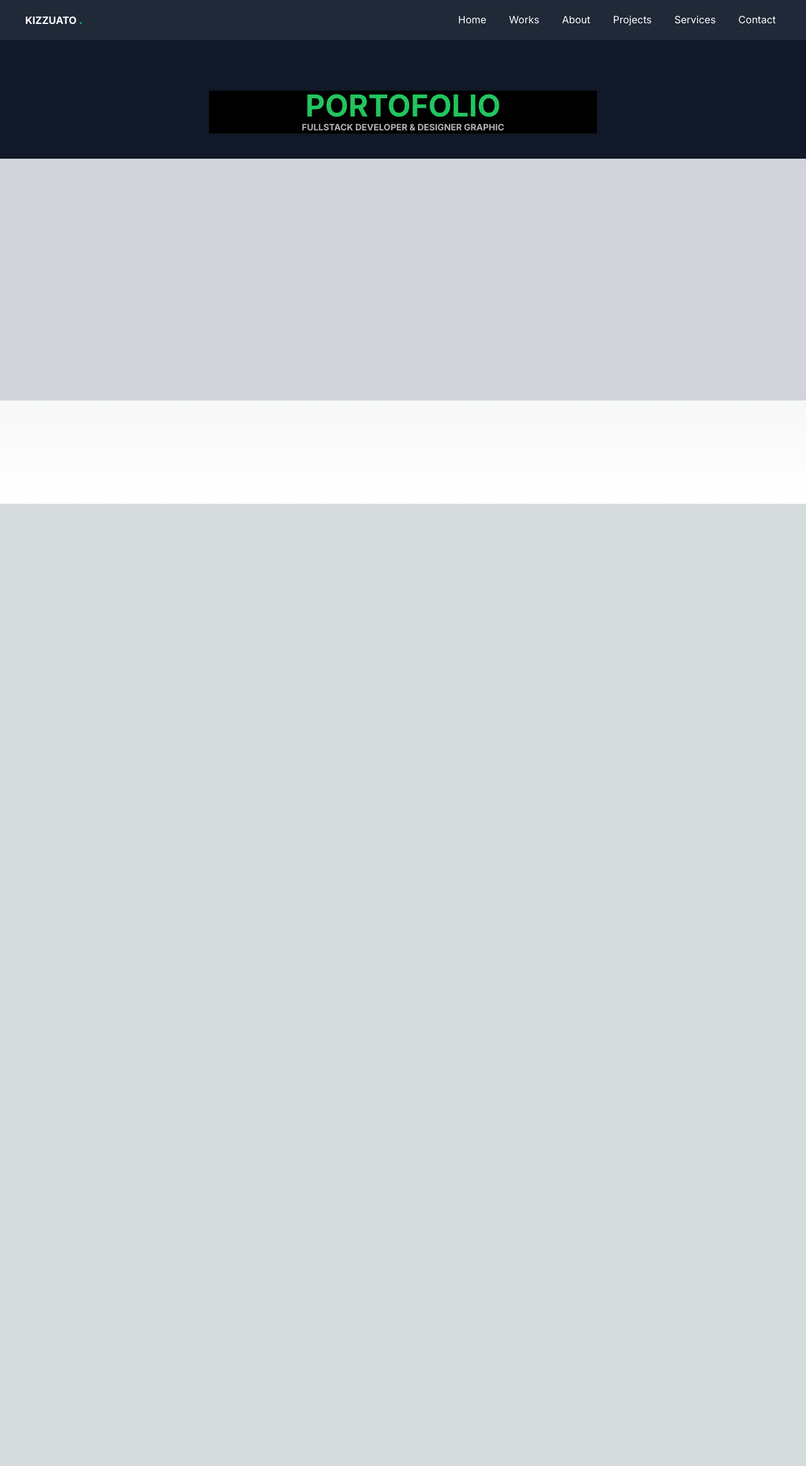
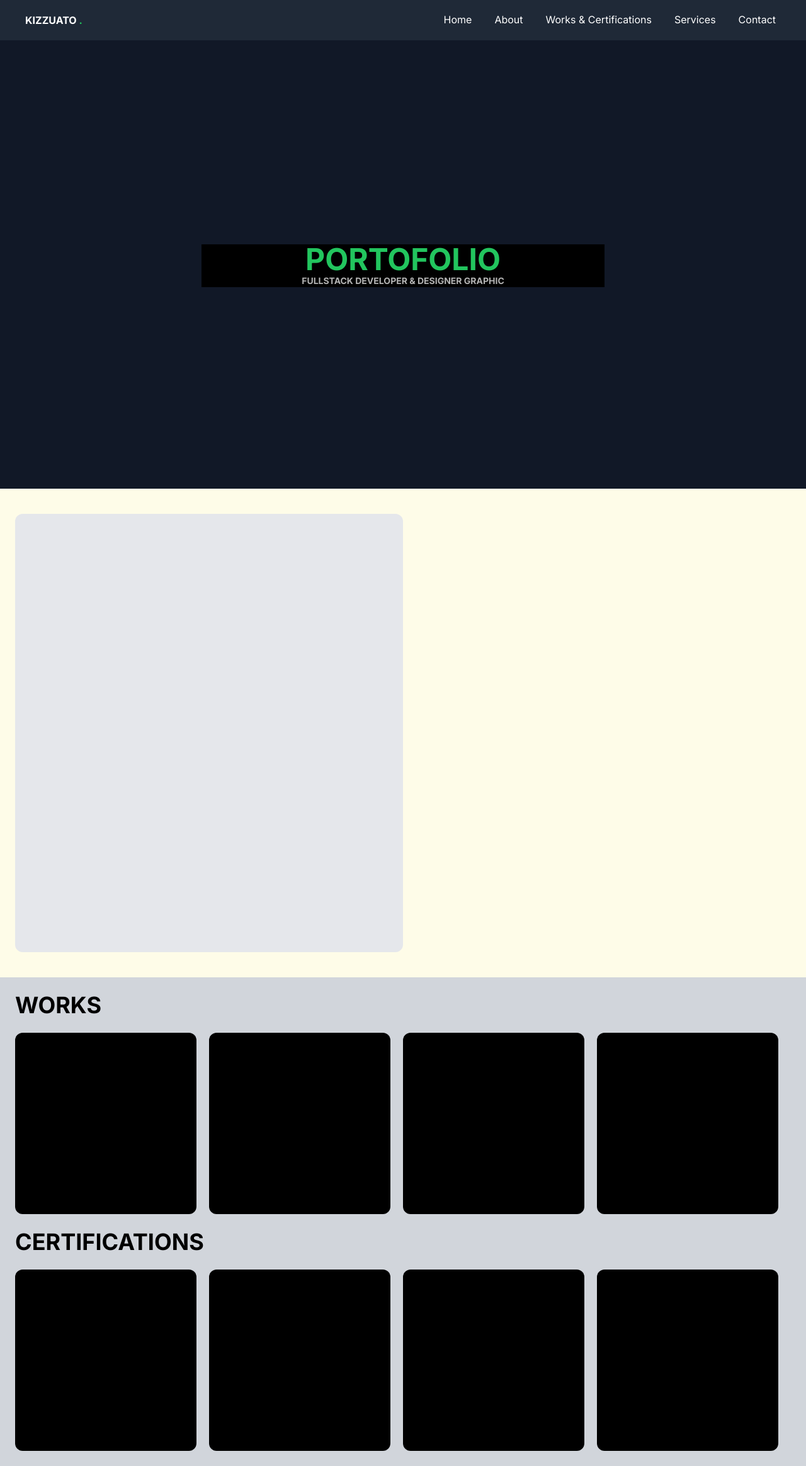
Before and after one commit to Kizzuato/Porto, a Next.js app: page / in a window 1280 px wide. Shown: the whole page at 63% size. Before the commit the page ends 800 px from the top, so only its background shows below. Built offline with nearby package versions, Linux system fonts and the light colour scheme.

Commit message:
adding about & works section

```diff
--- /dev/null
+++ b/src/app/components/about.tsx
@@ -0,0 +1,20 @@
+import React, { useState } from "react";
+import Image from "next/image";
+import me from "../../../public/me.jpg";
+
+const About: React.FC = () => {
+  return (
+    <>
+      <div
+        className="px-6 py-10 h-full w-full"
+        id="particles-js"
+      >
+        <div className="bg-gray-200 rounded-xl w-1/2 h-full">
+
+        </div>
+      </div>
+    </>
+  );
+};
+
+export default About;
--- a/src/app/components/home.tsx
+++ b/src/app/components/home.tsx
@@ -14,7 +14,7 @@ const Home: React.FC<Home> = ({ videoId }) => {
   return (
     <>
       <div
-        className="bg-gray-900 flex lg:flex-row flex-col px-6 pt-20 justify-center h-full"
+        className="flex lg:flex-row flex-col justify-center h-100% align-middle"
         id="particles-js"
       >
         <div className="text-5xl lg:w-1/2 w-full mb-10 bg-black flex flex-col text-center justify-center">
--- a/src/app/components/navbar.tsx
+++ b/src/app/components/navbar.tsx
@@ -31,7 +31,7 @@ const Nav: React.FC = () => {
 
   return (
     <>
-      <nav className=" bg-gray-800 sticky z-10 top-0">
+      <nav className=" bg-gray-800 sticky z-10 top-0 h-16">
         <div className="mx-auto max-w-8xl px-2 sm:px-6 lg:px-8 xl:px-10 sticky top-0">
           <div className="flex h-16 items-center justify-between sticky top-0 align-middle">
             <h1 className="text-white font-bold left-0 inset-y-0">
--- a/src/app/components/works.tsx
+++ b/src/app/components/works.tsx
@@ -6,9 +6,29 @@ const Works: React.FC = () => {
   return (
     <>
       <div
-        className="bg-gray-300 flex lg:flex-row flex-col px-6 pt-20 h-96"
+        className="bg-gray-300 grid px-6 py-6 h-full gap-6"
         id="particles-js"
-      >
+        >
+        <h1 className="text-black text-4xl font-bold uppercase">WORKS</h1>
+        <div
+          className=" lg:grid-row grid-col grid lg:grid-cols-4 grid-cols-1"
+          id="particles-js"
+        >
+          <div className="text-5xl bg-black h-72 w-72 rounded-xl"></div>
+          <div className="text-5xl bg-black h-72 w-72 rounded-xl"></div>
+          <div className="text-5xl bg-black h-72 w-72 rounded-xl"></div>
+          <div className="text-5xl bg-black h-72 w-72 rounded-xl"></div>
+        </div>
+        <h1 className="text-black text-4xl font-bold uppercase">Certifications</h1>
+        <div
+          className=" lg:grid-row grid-col grid lg:grid-cols-4 grid-cols-1"
+          id="particles-js"
+        >
+        <div className="text-5xl bg-black h-72 w-72 rounded-xl"></div>
+        <div className="text-5xl bg-black h-72 w-72 rounded-xl"></div>
+        <div className="text-5xl bg-black h-72 w-72 rounded-xl"></div>
+        <div className="text-5xl bg-black h-72 w-72 rounded-xl"></div>
+        </div>
       </div>
     </>
   );
--- a/src/app/data/navbarItem.ts
+++ b/src/app/data/navbarItem.ts
@@ -5,9 +5,9 @@ export interface NavbarItem {
 
 export const navbarItems: NavbarItem[] = [
     { title: 'Home', href: '#' },
-    { title: 'Works', href: '#works' },
-    { title: 'About', href: '#' },
-    { title: 'Projects', href: '#' },
-    { title: 'Services', href: '#' },
-    { title: 'Contact', href: '#' },
+    { title: 'About', href: '#about' },
+    { title: 'Works & Certifications', href: '#works' },
+    // { title: 'Certifications', href: '#certifications' },
+    { title: 'Services', href: '#services' },
+    { title: 'Contact', href: '#contact' },
   ];
--- a/src/app/page.tsx
+++ b/src/app/page.tsx
@@ -2,19 +2,32 @@ import Image from "next/image";
 import Nav from "./components/navbar";
 import Home from "./components/home";
 import Works from "./components/works";
+import About from "./components/about";
 import ParticlesBackground from "./components/particles";
 
 export default function Main() {
   return (
-    <main className="flex min-h-screen flex-col">
+    <main className="grid min-h-screen h-full grid-rows-6 bg-gray-900 gap-0">
       <Nav></Nav>
       {/* <ParticlesBackground /> */}
-      <section id="#">
+      <section id="#" className="row-span-1">
         <Home videoId="OCWj5xgu5Ng?si=k9wllEsAXltbkIgL"></Home>
       </section>
-      <section id="works">
+      <section id="about" className="row-span-2 bg-yellow-50">
+        <About></About>
+      </section>
+      <section id="works" className="row-span-2">
         <Works></Works>
       </section>
+      {/* <section id="about">
+        <About></About>
+      </section>
+      <section id="about">
+        <About></About>
+      </section>
+      <section id="about">
+        <About></About>
+      </section> */}
     </main>
   );
 }
--- a/tailwind.config.ts
+++ b/tailwind.config.ts
@@ -7,6 +7,10 @@ const config: Config = {
     "./src/app/**/*.{js,ts,jsx,tsx,mdx}",
   ],
   theme: {
+    // colors: {
+    //   'main1': '#111827',
+    //   'second2': '#f3f4f6',
+    // },
     extend: {
       backgroundImage: {
         "gradient-radial": "radial-gradient(var(--tw-gradient-stops))",
```
